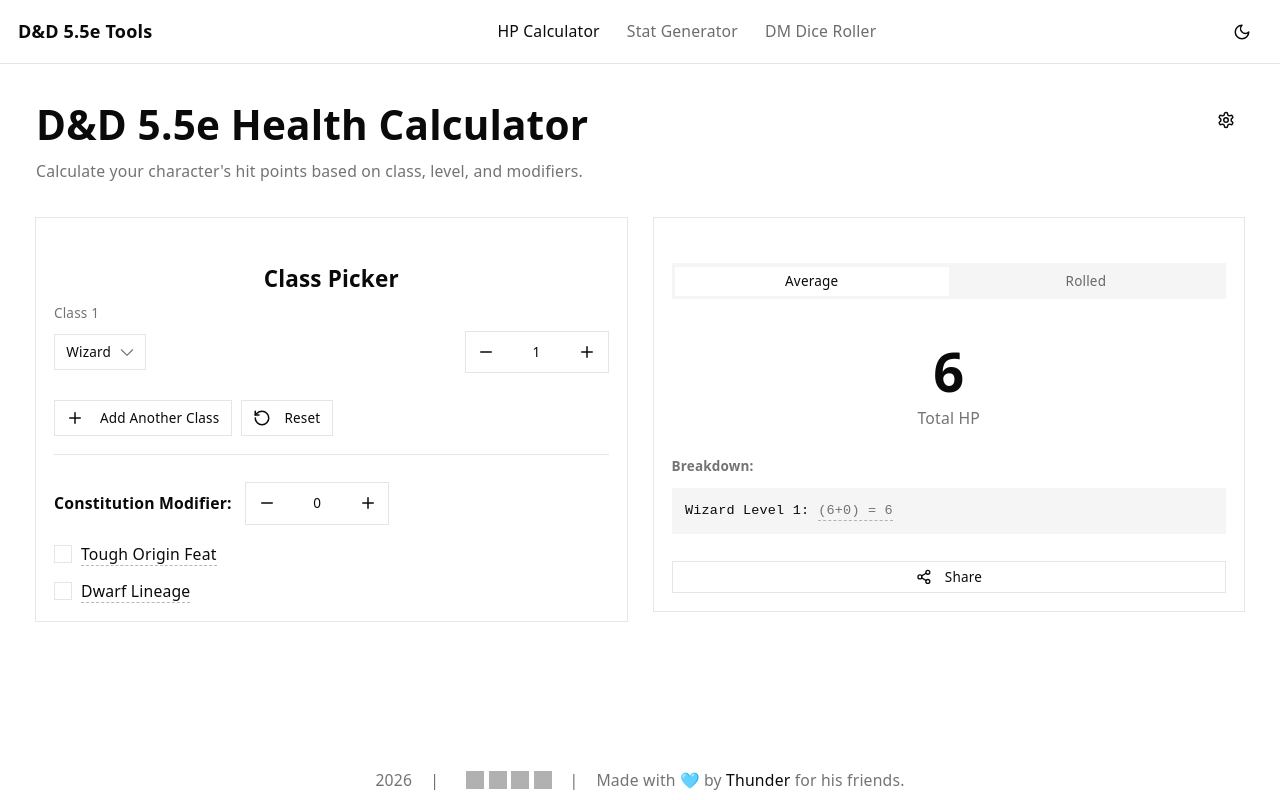
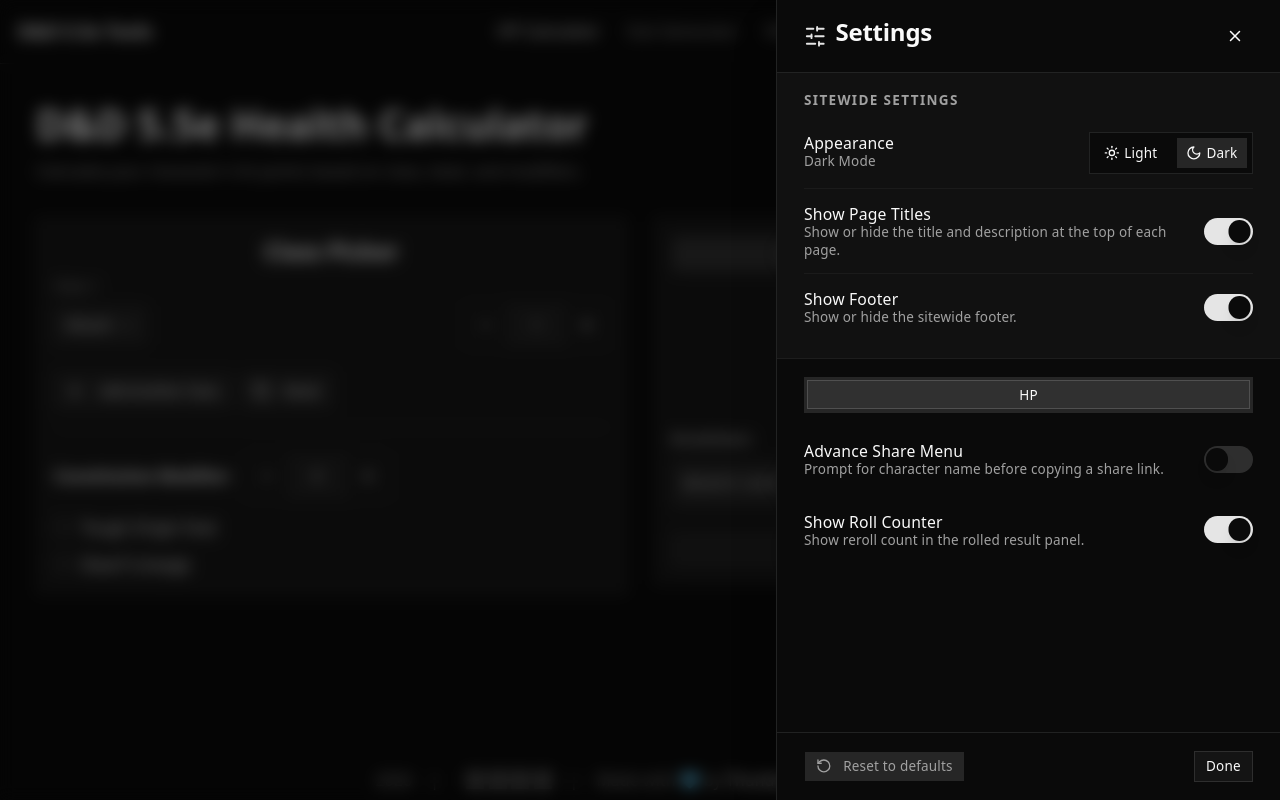
Before and after one commit to Kaizenn-Technologies/GMs-Toolkit, a React (Vite) app: page /hp-calculator in a window 1280 px wide. Both pictures are taken after a click on the button 1241 px from the left and 31 px from the top of the page. Built offline with nearby package versions, Linux system fonts and the light colour scheme; grey boxes are pictures that could not be loaded.

Commit message:
Better settings arrangement

```diff
--- a/src/App.tsx
+++ b/src/App.tsx
@@ -1,13 +1,12 @@
-import { useState, useEffect } from "react";
 import { Navigate, Route, Routes, useLocation, useNavigate } from "react-router-dom";
 import { Header } from "@/components/layout/Header";
 import { Footer } from "@/components/layout/Footer";
 import { HpCalculator } from "@/components/features/hp-calculator/HpCalculator";
 import { StatGenerator } from "@/components/features/stat-generator/StatGenerator";
 import { DiceRoller } from "@/components/features/dice-roller/DiceRoller";
+import { SettingsOverlay } from "@/components/features/SettingsOverlay";
 
 export default function App() {
-  const [darkMode, setDarkMode] = useState(true);
   const location = useLocation();
   const navigate = useNavigate();
 
@@ -25,26 +24,11 @@
     else if (tab === "dice-roller") navigate("/dm-dice-roller");
   };
 
-  // Apply dark mode to document
-  useEffect(() => {
-    if (darkMode) {
-      document.documentElement.classList.add("dark");
-    } else {
-      document.documentElement.classList.remove("dark");
-    }
-  }, [darkMode]);
-
-  const toggleDarkMode = () => {
-    setDarkMode(!darkMode);
-  };
-
   return (
     <div className="min-h-screen bg-background flex flex-col">
       <Header
         activeTab={activeTab}
         setActiveTab={setActiveTab}
-        darkMode={darkMode}
-        toggleDarkMode={toggleDarkMode}
       />
 
       <main className="max-w-6xl mx-auto w-full flex-1 flex flex-col pt-4 px-4 pb-2 md:pt-8 md:px-8 md:pb-2">
@@ -66,6 +50,16 @@
         </Routes>
         <Footer />
       </main>
+
+      <SettingsOverlay
+        enabledTabs={
+          activeTab === "hp"
+            ? ["hp"]
+            : activeTab === "point-buy"
+              ? ["pointbuy", "roll", "standard"]
+              : ["dice"]
+        }
+      />
     </div>
   );
 }
--- a/src/components/features/SettingsOverlay.tsx
+++ b/src/components/features/SettingsOverlay.tsx
@@ -5,7 +5,7 @@
  */
 
 import type { ReactNode } from "react";
-import { X, SlidersHorizontal, RotateCcw } from "lucide-react";
+import { X, SlidersHorizontal, RotateCcw, Sun, Moon } from "lucide-react";
 import { Button } from "@/components/ui/button";
 import { Switch } from "@/components/ui/switch";
 import { StepperInput } from "@/components/ui/stepper-input";
@@ -147,11 +147,13 @@
   const {
     isOpen,
     closeSettings,
+    resetSitewide,
     resetPointBuy,
     resetRoll,
     resetHp,
     resetDiceRoller,
     settings,
+    updateSitewide,
     updateRoll,
     updateHp,
     updateDiceRoller,
@@ -200,6 +202,60 @@
 
         {/* Tabbed body */}
         <div className="flex-1 overflow-y-auto">
+          {/* Sitewide Settings Section */}
+          <div className="px-6 py-4 border-b border-border/50 bg-muted/30">
+            <h3 className="text-xs font-semibold uppercase tracking-widest text-muted-foreground mb-2">
+              Sitewide Settings
+            </h3>
+            <div className="space-y-1 divide-y divide-border/40">
+              <SettingRow
+                label="Appearance"
+                description={settings.sitewide.darkMode ? "Dark Mode" : "Light Mode"}
+              >
+                <div className="flex items-center gap-2 bg-background border rounded-lg p-1">
+                  <Button
+                    variant={!settings.sitewide.darkMode ? "secondary" : "ghost"}
+                    size="sm"
+                    className="h-7 px-2 text-xs gap-1"
+                    onClick={() => updateSitewide({ darkMode: false })}
+                  >
+                    <Sun className="w-3.5 h-3.5" />
+                    Light
+                  </Button>
+                  <Button
+                    variant={settings.sitewide.darkMode ? "secondary" : "ghost"}
+                    size="sm"
+                    className="h-7 px-2 text-xs gap-1"
+                    onClick={() => updateSitewide({ darkMode: true })}
+                  >
+                    <Moon className="w-3.5 h-3.5" />
+                    Dark
+                  </Button>
+                </div>
+              </SettingRow>
+
+              <SettingRow
+                label="Show Page Titles"
+                description="Show or hide the title and description at the top of each page."
+              >
+                <Switch
+                  checked={settings.sitewide.showHeader}
+                  onCheckedChange={(v) => updateSitewide({ showHeader: v })}
+                />
+              </SettingRow>
+
+              <SettingRow
+                label="Show Footer"
+                description="Show or hide the sitewide footer."
+              >
+                <Switch
+                  checked={settings.sitewide.showFooter}
+                  onCheckedChange={(v) => updateSitewide({ showFooter: v })}
+                />
+              </SettingRow>
+            </div>
+          </div>
+
           <Tabs defaultValue={defaultTab} className="h-full flex flex-col">
             <div className="px-6 pt-4 shrink-0">
               <TabsList
@@ -358,6 +414,7 @@
             size="sm"
             className="text-muted-foreground hover:text-foreground"
             onClick={() => {
+              resetSitewide();
               if (shouldShowPointBuy) resetPointBuy();
               if (shouldShowRoll) resetRoll();
               if (shouldShowHp) resetHp();
--- a/src/components/features/dice-roller/DiceRoller.tsx
+++ b/src/components/features/dice-roller/DiceRoller.tsx
@@ -1,15 +1,13 @@
 import React, { useEffect } from "react";
 import { PageHeader } from "@/components/layout/PageHeader";
-import { SettingsOverlay } from "@/components/features/SettingsOverlay";
-import { useSettings, SettingsProvider } from "@/contexts/SettingsContext";
+import { useSettings } from "@/contexts/SettingsContext";
 import { useDiceLogs } from "./useDiceLogs";
 import { useDiceRoller } from "./useDiceRoller";
 import { DiceBuilder } from "./DiceBuilder";
 import { DiceLogs } from "./DiceLogs";
-import { TooltipProvider } from "@/components/ui/tooltip";
 
-function DiceRollerInner() {
-  const { settings, openSettings } = useSettings();
+export const DiceRoller: React.FC = () => {
+  const { settings } = useSettings();
   const { logs, addLog, clearLogs } = useDiceLogs();
 
   // Handle auto-clear logs on refresh
@@ -41,7 +39,6 @@
       <PageHeader
         title="DM Dice Roller"
         description="Build custom dice sets, organize them into groups, and track your roll history."
-        onSettingsClick={openSettings}
       />
 
       <div className="flex-1 grid grid-cols-1 md:grid-cols-12 gap-6 overflow-hidden mt-4">
@@ -71,18 +68,6 @@
           <DiceLogs logs={logs} onClear={clearLogs} />
         </div>
       </div>
-
-      <SettingsOverlay enabledTabs={["dice"]} />
     </div>
   );
-}
-
-export const DiceRoller: React.FC = () => {
-  return (
-    <SettingsProvider>
-      <TooltipProvider>
-        <DiceRollerInner />
-      </TooltipProvider>
-    </SettingsProvider>
-  );
 };
--- a/src/components/features/hp-calculator/HpCalculator.tsx
+++ b/src/components/features/hp-calculator/HpCalculator.tsx
@@ -14,14 +14,12 @@
 import { StepperInput } from "@/components/ui/stepper-input";
 import { HpBreakdown } from "./HpBreakdown";
 import { HpTotalDisplay } from "./HpTotalDisplay";
-import { SettingsOverlay } from "@/components/features/SettingsOverlay";
-import { SettingsProvider } from "@/contexts/SettingsContext";
 import { PageHeader } from "@/components/layout/PageHeader";
 import { ResetButton, ShareButton } from "@/components/ui/action-buttons";
 import { CUSTOM_CLASS_NAME, CUSTOM_HIT_DIE_OPTIONS } from "@/lib/constants";
 import { useHpCalculator, hpClassOptions } from "./useHpCalculator";
 
-function HpCalculatorInner() {
+export function HpCalculator() {
   const {
     classSelections,
     conModifier,
@@ -42,7 +40,6 @@
     sharedNameFromLink,
     showRollCounter,
     rerollCountForCurrentCombo,
-    openSettings,
     addClassSelection,
     handleResetClassSelections,
     removeClassSelection,
@@ -56,7 +53,6 @@
       <PageHeader
         title="D&D 5.5e Health Calculator"
         description="Calculate your character's hit points based on class, level, and modifiers."
-        onSettingsClick={openSettings}
       />
 
       <div className="grid grid-cols-1 lg:grid-cols-2 gap-6">
@@ -64,7 +60,7 @@
         <div>
           <Card>
             <CardContent className="space-y-6">
-              <p className="text-xl font-semibold text-center pb-2 pt-6">Class Picker</p>
+              <p className="text-xl font-semibold text-center pb-2">Class Picker</p>
               {/* Class Selections */}
               <div className="space-y-4">
                 {classSelections.map((selection, index) => (
@@ -200,7 +196,7 @@
         {/* OUTPUT SECTION */}
         <div>
           <Card>
-            <CardContent className="pt-6">
+            <CardContent>
               <Tabs value={activeTab} onValueChange={(value) => setActiveTab(value as "average" | "rolled")} className="w-full">
                 <TabsList className="grid w-full grid-cols-2">
                   <TabsTrigger value="average">Average</TabsTrigger>
@@ -249,15 +245,6 @@
           </Card>
         </div>
       </div>
-      <SettingsOverlay enabledTabs={["hp"]} />
     </>
   );
 }
-
-export function HpCalculator() {
-  return (
-    <SettingsProvider>
-      <HpCalculatorInner />
-    </SettingsProvider>
-  );
-}
--- a/src/components/features/stat-generator/StatGenerator.tsx
+++ b/src/components/features/stat-generator/StatGenerator.tsx
@@ -26,8 +26,6 @@
   getModifierClass,
   getPoolStatusClass,
 } from "@/lib/stat-generator";
-import { SettingsOverlay } from "@/components/features/SettingsOverlay";
-import { SettingsProvider } from "@/contexts/SettingsContext";
 import { PageHeader } from "@/components/layout/PageHeader";
 import { ResetButton, ShareButton } from "@/components/ui/action-buttons";
 
@@ -48,9 +46,8 @@
   STAT_TAB_ROUTES,
 } from "./useStatGenerator";
 
-function StatGeneratorInner() {
+export function StatGenerator() {
   const {
-    openSettings,
     settings,
     location,
     navigate,
@@ -107,7 +104,6 @@
       <PageHeader
         title="D&D 5.5e Stat Generator"
         description="Generate ability scores using Point Buy, dice rolls, or the Standard Array."
-        onSettingsClick={openSettings}
       />
 
       <Card>
@@ -898,15 +894,6 @@
         </CardContent>
       </Card>
 
-      <SettingsOverlay />
     </>
   );
 }
-
-export function StatGenerator() {
-  return (
-    <SettingsProvider>
-      <StatGeneratorInner />
-    </SettingsProvider>
-  );
-}
--- a/src/components/layout/Footer.tsx
+++ b/src/components/layout/Footer.tsx
@@ -1,4 +1,10 @@
+import { useSettings } from "@/contexts/SettingsContext";
+
 export function Footer() {
+  const { settings } = useSettings();
+
+  if (!settings.sitewide.showFooter) return null;
+
   return (
     <footer className="mt-auto pt-14 pb-0 flex flex-col sm:flex-row items-center justify-center gap-4 text-sm text-muted-foreground">
       <span>2026</span>
--- a/src/components/layout/Header.tsx
+++ b/src/components/layout/Header.tsx
@@ -1,14 +1,15 @@
-import { Moon, Sun } from "lucide-react";
+import { Settings } from "lucide-react";
 import { Button } from "@/components/ui/button";
+import { useSettings } from "@/contexts/SettingsContext";
 
 interface HeaderProps {
   activeTab: "hp" | "point-buy" | "dice-roller";
   setActiveTab: (tab: "hp" | "point-buy" | "dice-roller") => void;
-  darkMode: boolean;
-  toggleDarkMode: () => void;
 }
 
-export function Header({ activeTab, setActiveTab, darkMode, toggleDarkMode }: HeaderProps) {
+export function Header({ activeTab, setActiveTab }: HeaderProps) {
+  const { settings, openSettings } = useSettings();
+
   return (
     <header className="sticky top-0 z-50 w-full border-b bg-background/95 backdrop-blur supports-[backdrop-filter]:bg-background/60">
       <nav className="flex items-center justify-between px-3 sm:px-4 h-12 sm:h-14 text-sm font-medium gap-2">
@@ -51,18 +52,15 @@
           </button>
         </div>
 
-        {/* Right: Theme Toggle */}
+        {/* Right: Settings Toggle */}
         <Button
           variant="ghost"
           size="icon"
-          onClick={toggleDarkMode}
+          onClick={openSettings}
           className="shrink-0 h-8 w-8 sm:h-9 sm:w-9"
+          aria-label="Open settings"
         >
-          {darkMode ? (
-            <Sun className="w-4 h-4" />
-          ) : (
-            <Moon className="w-4 h-4" />
-          )}
+          <Settings className="w-4 h-4" />
         </Button>
       </nav>
     </header>
--- a/src/components/layout/PageHeader.tsx
+++ b/src/components/layout/PageHeader.tsx
@@ -1,41 +1,21 @@
-import { Settings } from "lucide-react";
-import { Button } from "@/components/ui/button";
-import { Tooltip, TooltipContent, TooltipProvider, TooltipTrigger } from "@/components/ui/tooltip";
+import { useSettings } from "@/contexts/SettingsContext";
 
 interface PageHeaderProps {
   title: string;
   description: string;
-  onSettingsClick: () => void;
 }
 
-export function PageHeader({ title, description, onSettingsClick }: PageHeaderProps) {
+export function PageHeader({ title, description }: PageHeaderProps) {
+  const { settings } = useSettings();
+
+  if (!settings.sitewide.showHeader) return null;
+
   return (
     <div className="flex justify-between items-start mb-5 sm:mb-8 gap-2">
       <div>
         <h1 className="text-2xl sm:text-3xl md:text-4xl font-bold mb-1 sm:mb-2 leading-tight">{title}</h1>
         <p className="text-muted-foreground text-xs sm:text-sm">{description}</p>
       </div>
-      <div className="flex items-center gap-1 mt-0.5 shrink-0">
-        <TooltipProvider delay={100}>
-          <Tooltip>
-            <TooltipTrigger
-              render={
-                <Button
-                  variant="ghost"
-                  size="icon"
-                  aria-label="Open settings"
-                  onClick={onSettingsClick}
-                >
-                  <Settings className="w-5 h-5" />
-                </Button>
-              }
-            />
-            <TooltipContent>
-              <p>Settings</p>
-            </TooltipContent>
-          </Tooltip>
-        </TooltipProvider>
-      </div>
     </div>
   );
 }
--- a/src/contexts/SettingsContext.tsx
+++ b/src/contexts/SettingsContext.tsx
@@ -2,6 +2,7 @@
   createContext,
   useContext,
   useState,
+  useEffect,
   type ReactNode,
 } from "react";
 
@@ -29,7 +30,14 @@
   autoClearLogs: boolean;
 }
 
+export interface SitewideSettings {
+  darkMode: boolean;
+  showHeader: boolean;
+  showFooter: boolean;
+}
+
 export interface AppSettings {
+  sitewide: SitewideSettings;
   pointBuy: PointBuySettings;
   roll: RollSettings;
   hp: HpSettings;
@@ -48,6 +56,12 @@
 }
 
 // ─── Defaults ─────────────────────────────────────────────────────────────────
+
+export const DEFAULT_SITEWIDE_SETTINGS: SitewideSettings = {
+  darkMode: true,
+  showHeader: true,
+  showFooter: true,
+};
 
 export const DEFAULT_POINT_BUY_SETTINGS: PointBuySettings = {
   pointPool: 27,
@@ -77,10 +91,12 @@
 
 interface SettingsContextValue {
   settings: AppSettings;
+  updateSitewide: (patch: Partial<SitewideSettings>) => void;
   updatePointBuy: (patch: Partial<PointBuySettings>) => void;
   updateRoll: (patch: Partial<RollSettings>) => void;
   updateHp: (patch: Partial<HpSettings>) => void;
   updateDiceRoller: (patch: Partial<DiceRollerSettings>) => void;
+  resetSitewide: () => void;
   resetPointBuy: () => void;
   resetRoll: () => void;
   resetHp: () => void;
@@ -93,13 +109,46 @@
 const SettingsContext = createContext<SettingsContextValue | null>(null);
 
 export function SettingsProvider({ children }: { children: ReactNode }) {
-  const [settings, setSettings] = useState<AppSettings>({
-    pointBuy: { ...DEFAULT_POINT_BUY_SETTINGS },
-    roll: { ...DEFAULT_ROLL_SETTINGS },
-    hp: { ...DEFAULT_HP_SETTINGS },
-    diceRoller: { ...DEFAULT_DICE_ROLLER_SETTINGS },
+  const [settings, setSettings] = useState<AppSettings>(() => {
+    // Try to load from localStorage if available, or use defaults
+    const saved = localStorage.getItem("dnd_tools_settings");
+    if (saved) {
+      try {
+        return JSON.parse(saved);
+      } catch (e) {
+        console.error("Failed to parse saved settings", e);
+      }
+    }
+    return {
+      sitewide: { ...DEFAULT_SITEWIDE_SETTINGS },
+      pointBuy: { ...DEFAULT_POINT_BUY_SETTINGS },
+      roll: { ...DEFAULT_ROLL_SETTINGS },
+      hp: { ...DEFAULT_HP_SETTINGS },
+      diceRoller: { ...DEFAULT_DICE_ROLLER_SETTINGS },
+    };
   });
+
   const [isOpen, setIsOpen] = useState(false);
+
+  // Persistence
+  useEffect(() => {
+    localStorage.setItem("dnd_tools_settings", JSON.stringify(settings));
+  }, [settings]);
+
+  // Dark mode effect
+  useEffect(() => {
+    if (settings.sitewide.darkMode) {
+      document.documentElement.classList.add("dark");
+    } else {
+      document.documentElement.classList.remove("dark");
+    }
+  }, [settings.sitewide.darkMode]);
+
+  const updateSitewide = (patch: Partial<SitewideSettings>) =>
+    setSettings((prev) => ({
+      ...prev,
+      sitewide: { ...prev.sitewide, ...patch },
+    }));
 
   const updatePointBuy = (patch: Partial<PointBuySettings>) =>
     setSettings((prev) => ({
@@ -123,6 +172,12 @@
     setSettings((prev) => ({
       ...prev,
       diceRoller: { ...prev.diceRoller, ...patch },
+    }));
+
+  const resetSitewide = () =>
+    setSettings((prev) => ({
+      ...prev,
+      sitewide: { ...DEFAULT_SITEWIDE_SETTINGS },
     }));
 
   const resetPointBuy = () =>
@@ -153,10 +208,12 @@
     <SettingsContext.Provider
       value={{
         settings,
+        updateSitewide,
         updatePointBuy,
         updateRoll,
         updateHp,
         updateDiceRoller,
+        resetSitewide,
         resetPointBuy,
         resetRoll,
         resetHp,
--- a/src/main.tsx
+++ b/src/main.tsx
@@ -1,13 +1,16 @@
 import { StrictMode } from 'react'
 import { createRoot } from 'react-dom/client'
 import { BrowserRouter } from 'react-router-dom'
+import { SettingsProvider } from './contexts/SettingsContext'
 import './index.css'
 import App from './App.tsx'
 
 createRoot(document.getElementById('root')!).render(
   <StrictMode>
     <BrowserRouter>
-      <App />
+      <SettingsProvider>
+        <App />
+      </SettingsProvider>
     </BrowserRouter>
   </StrictMode>,
 )
```
